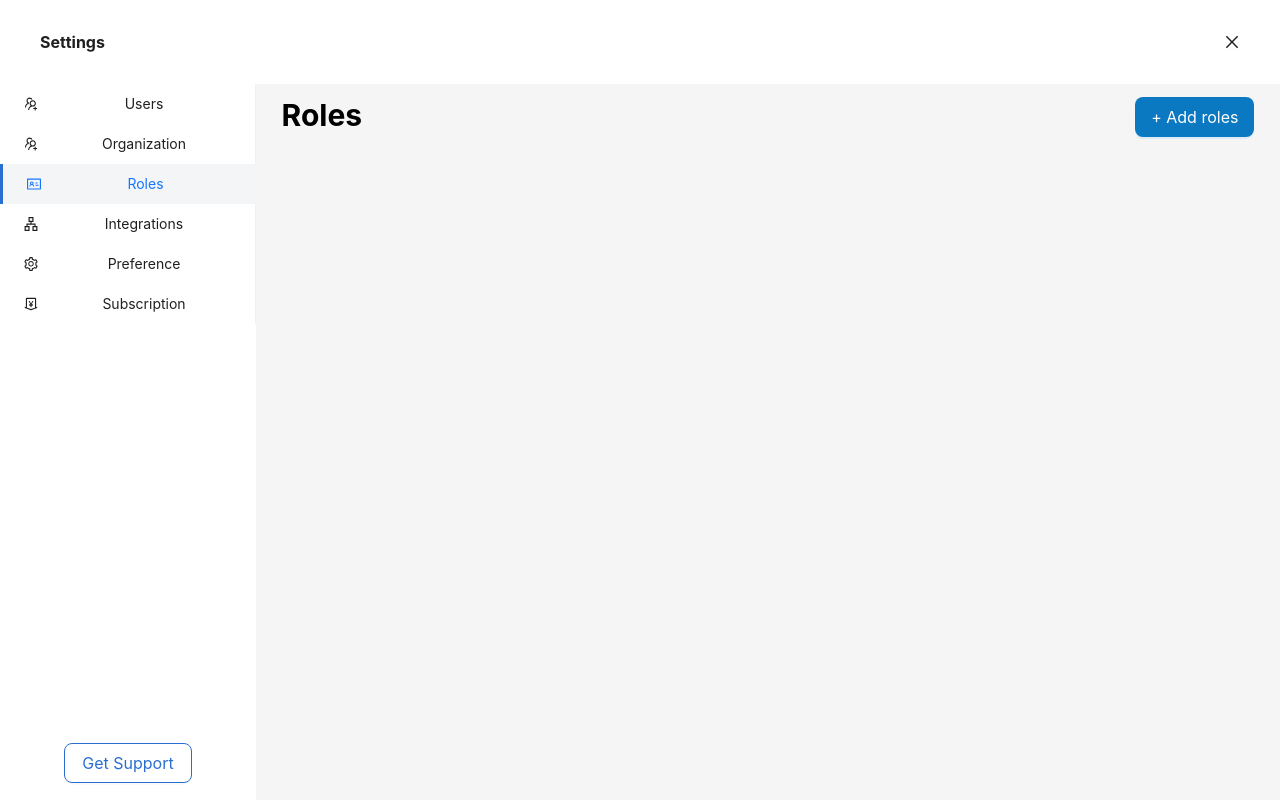
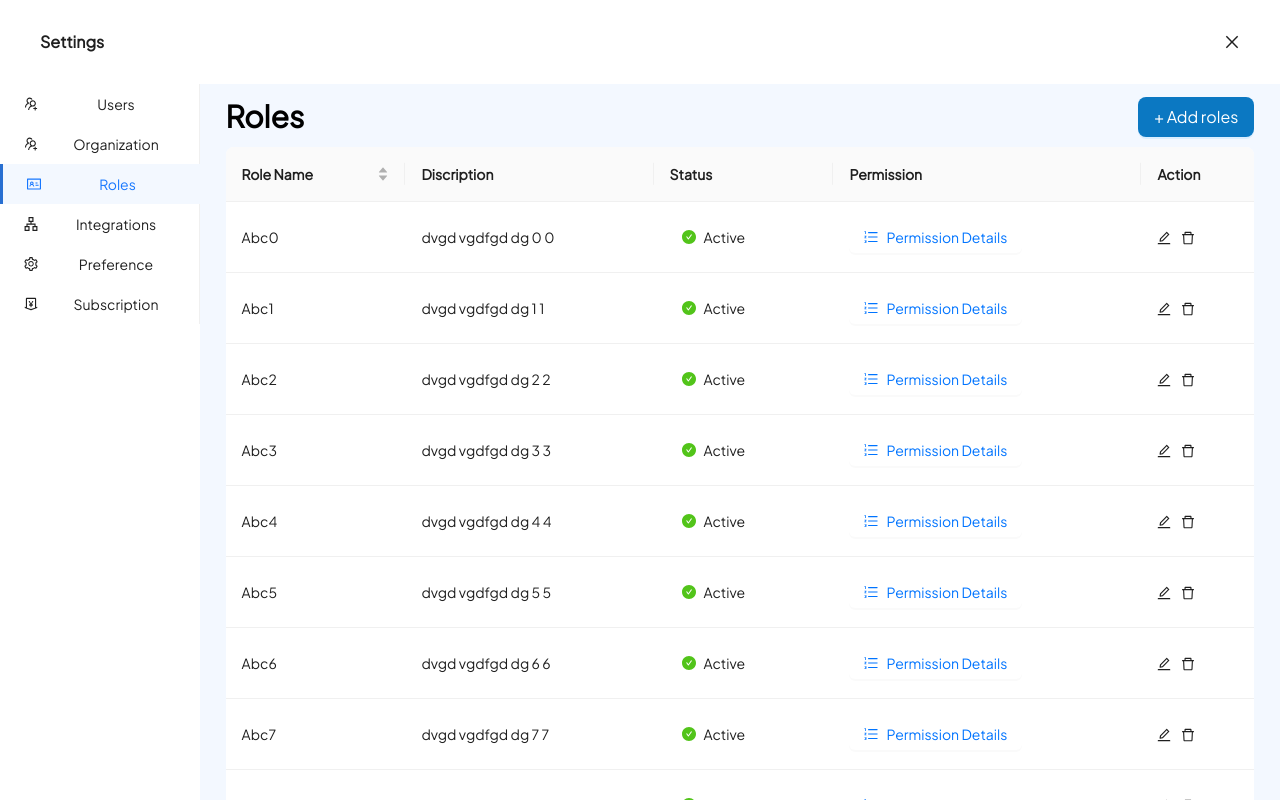
Before and after one commit to pratikp151001/Reusable_App, a React (Create React App) app: page /settings in a window 1280 px wide. Both pictures are taken after a click on the item "Roles". Shown: the top 800 px of the page. Built offline with nearby package versions, Linux system fonts and the light colour scheme.

Commit message:
commit_Roles

```diff
--- a/src/App.css
+++ b/src/App.css
@@ -1,38 +1,8 @@
+
+@import url('https://fonts.googleapis.com/css2?family=Plus+Jakarta+Sans&display=swap');
+*{
+  font-family: 'Plus Jakarta Sans', sans-serif;
+}
 .App {
   text-align: center;
 }
-
-.App-logo {
-  height: 40vmin;
-  pointer-events: none;
-}
-
-@media (prefers-reduced-motion: no-preference) {
-  .App-logo {
-    animation: App-logo-spin infinite 20s linear;
-  }
-}
-
-.App-header {
-  background-color: #282c34;
-  min-height: 100vh;
-  display: flex;
-  flex-direction: column;
-  align-items: center;
-  justify-content: center;
-  font-size: calc(10px + 2vmin);
-  color: white;
-}
-
-.App-link {
-  color: #61dafb;
-}
-
-@keyframes App-logo-spin {
-  from {
-    transform: rotate(0deg);
-  }
-  to {
-    transform: rotate(360deg);
-  }
-}
--- a/src/Components/settings/Integrations/index.tsx
+++ b/src/Components/settings/Integrations/index.tsx
@@ -9,7 +9,7 @@ export default function index(props: any) {
                 {InterigrationData.map((item: any, index: any) => (
                     <Col xs={24} md={12} lg={6} sm={24} xl={6} style={{ marginBottom: '2%',textAlign:'left' }} >
                         <Card bordered={true} >
-                            <Image preview={false} src={item?.logo}  style={{display:'block',height:'50px'}} />
+                            <Image preview={false} src={item?.logo}  style={{display:'block',height:'50px'}} /><br/>
                             <span style={{marginBottom:'2%'}} >Company:</span>
                             <p style={{ paddingBottom: '10px' }}>{item?.title}</p>
                             <Button type="primary" ghost={item?.ghost}>
--- a/src/Components/settings/Sidebar/index.css
+++ b/src/Components/settings/Sidebar/index.css
@@ -4,21 +4,21 @@
  }
 
 .ant-menu-item-selected{
-    background-color: #F3F5F7 !important;
+    background-color: #F3F8FF  !important;
     border-left: 3px #286FD1 solid;
 }
 .ant-menu-item{
     margin: 0% !important;
-    width: 256px !important;
+    width: 200px !important;
     border-radius: 0px !important;
 }
 ul{
     margin: 0% !important;
 }
 aside{
-    width: 256px !important;
+    width: 200px !important;
     max-width: 300px !important;
-    min-width: 256px !important ;
+    min-width: 200px !important ;
     /* height: 100% !important;
     position: fixed; */
     height: auto !important;
@@ -51,7 +51,7 @@ ul{
   .getsuppBtn {
     margin-top: auto !important;
     border: #286FD1 solid 1px;
-    width: 50% !important;
+    width: 60% !important;
     color: #286FD1;
   }
   .ant-layout-sider-children{
--- a/src/Components/settings/Sidebar/index.tsx
+++ b/src/Components/settings/Sidebar/index.tsx
@@ -65,7 +65,6 @@ export default function Index(props:any) {
       }}>
       <Menu
          onClick={handleSidebar}
-        style={{ width: 256 }}
         defaultSelectedKeys={['users']}
         mode="inline"
         items={items}
--- a/src/Components/settings/Table/index.css
+++ b/src/Components/settings/Table/index.css
@@ -11,3 +11,7 @@
     text-align: center !important;
     align-items: center !important;
 }
+.ant-alert{
+    border: none !important;
+    background-color: white;
+}
--- /dev/null
+++ b/src/constants/RolesData.tsx
@@ -0,0 +1,13 @@
+
+const RolesDataSource: any = [];
+for (let index = 0; index < 24; index++) {
+    RolesDataSource.push({
+        roleName:`Abc${index}`,
+        discription:`dvgd vgdfgd dg  ${index} ${index}`,
+        isActive:`Active`,
+        permission:`Permission Details`,
+        action: `some action`,
+  });
+}
+
+export default RolesDataSource
--- a/src/layout/settings/index.tsx
+++ b/src/layout/settings/index.tsx
@@ -14,7 +14,7 @@ export default function index(props:any) {
             <Header></Header>
             <Layout hasSider >
                <Sider handleSidebar={handleSidebar}></Sider>
-               <div className='childrendiv' style={{width:'100%'}}>
+               <div className='childrendiv' style={{width:'100%',backgroundColor:'#F3F8FF'}}>
                <div >{children}</div>
                </div>
             </Layout>
--- a/src/pages/settings/index.tsx
+++ b/src/pages/settings/index.tsx
@@ -5,7 +5,7 @@ import DynamicTable from "../../Components/settings/Table/index"
 import { MenuInfo } from 'rc-menu/lib/interface';
 import ConfirmDelete from "../../Components/golbal/DeleteConfirmationModal/index"
 import { Alert, Button, Card, Col, Drawer, Form, Input, Row, Space, Switch } from 'antd';
-import { CloseOutlined, DeleteOutlined, EditOutlined } from '@ant-design/icons';
+import { CloseOutlined, DeleteOutlined, EditOutlined, OrderedListOutlined } from '@ant-design/icons';
 // import { AddUserDrawerBody } from '../../constants/AddUserDrawer';
 import AddUserForm from "../../Components/settings/AddUser/index"
 import AddORGForm from '../../Components/settings/AddOrganization/index'
@@ -18,6 +18,7 @@ import InterigrationData from '../../constants/InterigrationData'
 import "./index.css"
 import PreferenceCard from '../../Components/settings/preferenceCard/index'
 import preferencesData from '../../constants/PreferenceData'
+import rolesData from '../../constants/RolesData'
 
 
 export default function Index() {
@@ -25,6 +26,7 @@ export default function Index() {
   const [settingComponent, setSettingComponent] = useState('users');
   const [IsModalOpen, setIsModalOpen] = useState(false)
   const [OpenDrawer, setOpenDrawer] = useState(false)
+  const [permissionDrawer, setpermissionDrawer] = useState(false)
 
   const handleSidebar = (event: MenuInfo) => {
     console.log('Event: ', event.key);
@@ -53,6 +55,7 @@ export default function Index() {
     setIsModalOpen(false);
   };
   const onClose = () => {
+    setpermissionDrawer(false)
     setOpenDrawer(false)
   }
 
@@ -92,7 +95,7 @@ export default function Index() {
 
   const userColumns = [
     {
-      title: 'Organization Name',
+      title: 'Name',
       dataIndex: 'name',
       key: 'name',
       sorter: (a: any, b: any) => {
@@ -201,6 +204,60 @@ export default function Index() {
       }
     }
   ];
+  const RolesColumns = [
+    {
+      title: 'Role Name',
+      dataIndex: 'roleName',
+      key: 'roleName',
+      sorter: (a: any, b: any) => {
+        return a.roleName.length - b.roleName.length;
+      },
+      // sortDirections: ['descend'],
+    },
+    {
+      title: 'Discription',
+      dataIndex: 'discription',
+      key: 'discription',
+    },
+
+    {
+      title: 'Status',
+      dataIndex: 'isActive',
+      key: 'isActive',
+      render: (isActive: any) => (
+        <>
+          {isActive === `Active` ? <Alert message="Active" type="success" showIcon /> : <Alert message="Invalid" type="error" showIcon />
+          }
+        </>
+
+      )
+    },
+    {
+      title: 'Permission',
+      dataIndex: 'permission',
+      key: 'permission',
+      render: (permission:string) => {
+        return (<Button style={{border:'none',color:'#0074FF'}} onClick={()=>{setOpenDrawer(true);setpermissionDrawer(true)}} ><OrderedListOutlined />{`  ${permission}`}</Button>)
+      }
+    },
+    {
+      title: "Action",
+      dataIndex: 'action',
+      key: 'action',
+      render: () => {
+        return <Space size={10}>
+          <EditOutlined
+            className="table-edit-icon"
+          // onClick={()=>{editDataHandler()}}
+          />
+          <DeleteOutlined
+            className="table-delete-icon"
+            onClick={showModal}
+          />
+        </Space>
+      }
+    }
+  ];
 
   return (
     <>
@@ -229,16 +286,16 @@ export default function Index() {
           <DynamicTable
             userDataSource={OrgDataSource}
             userColumns={OrgColumns}
-            // paginationChangeHandler={paginationChangeHandler}
-            // currentPage={currentPage}
-            // totalRecords={filteredData.length}
-            // performSearchHandler={performSearchHandler}
-            // searchValue={searchValue}
             showModal={showModal}
-          // openDrawerHandler={openDrawerHandler}
-          // setDrawerInfoHandler={setDrawerInfoHandler}
           ></DynamicTable>
 
+        }
+        {settingComponent === 'roles' &&
+         <DynamicTable
+         userDataSource={rolesData}
+         userColumns={RolesColumns}
+         showModal={showModal}
+       ></DynamicTable>
         }
         {settingComponent === 'integrations' &&
           <InterigrationCards InterigrationData={InterigrationData} />
@@ -269,8 +326,9 @@ export default function Index() {
           handleOk={handleOk}
           isModalOpen={IsModalOpen}
         />
+
         <Drawer
-          title={`Add ${settingComponent}`}
+          title={permissionDrawer ?'Permission Details' : `Add ${settingComponent}`}
           placement={'right'}
           closable={false}
           onClose={onClose}
@@ -302,6 +360,9 @@ export default function Index() {
             {settingComponent === "organizations" &&
               <AddORGForm />
             }
+            {settingComponent === "roles" &&
+              <>{permissionDrawer ? <div>Permission</div> :<div>Roles</div>} </>
+            }{permissionDrawer ? ``:
             <Row justify="start" className='SaveAndCancelbtn' style={{ marginBottom: '10px' }} >
               <Col xs={10} md={10} lg={4} sm={10}>
                 <Button
@@ -322,7 +383,7 @@ export default function Index() {
                   Cancel
                 </Button>
               </Col>
-            </Row>
+            </Row>}
           </Form>
 
         </Drawer>
```
